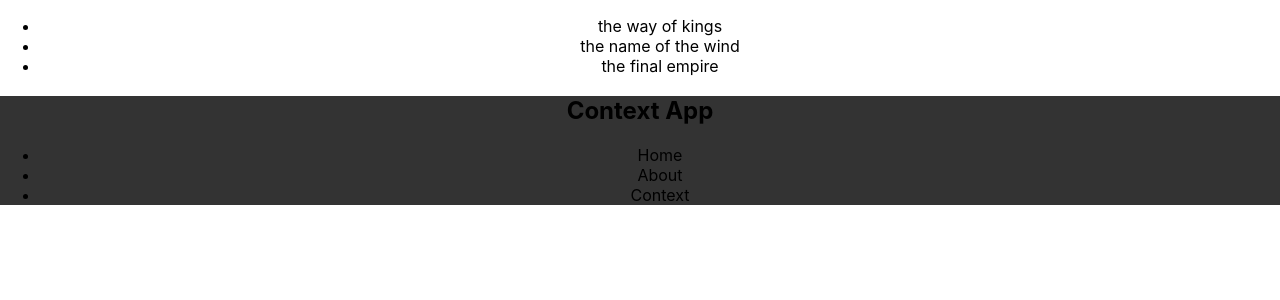
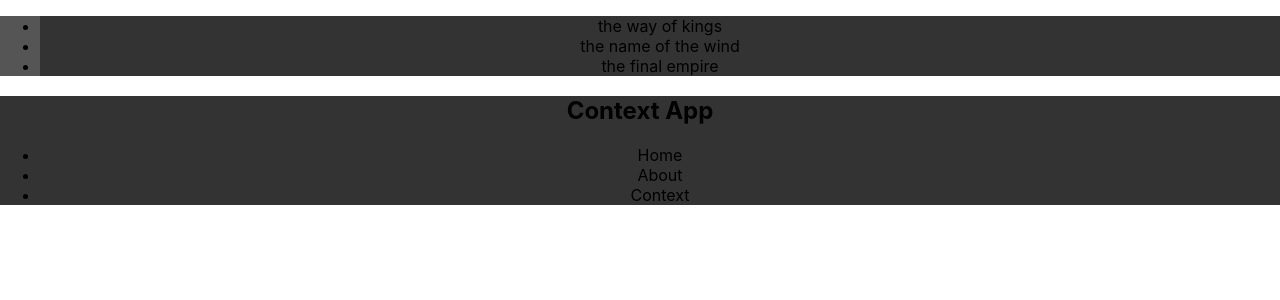
Before and after one commit to JohnKimaiyo/react_vol_9, a React (Create React App) app: page / in a window 1280 px wide. Shown: the top 300 px of the page. Built offline with nearby package versions, Linux system fonts and the light colour scheme.

Commit message:
booklist theme api

```diff
--- a/src/Component/BookList.js
+++ b/src/Component/BookList.js
@@ -1,13 +1,19 @@
 import React, { Component } from "react";
-
+import { ThemeContext } from "../context/ThemeContext";
 class BookList extends Component {
+  static contextType = ThemeContext;
   render() {
+    const { isLightTheme, light, dark } = this.context;
+    const theme = isLightTheme ? light : dark;
     return (
-      <div className="book-list">
+      <div
+        className="book-list"
+        style={{ color: theme.syntax, background: theme.bg }}
+      >
         <ul>
-          <li>the way of kings</li>
-          <li>the name of the wind</li>
-          <li>the final empire</li>
+          <li style={{ background: theme.ui }}>the way of kings</li>
+          <li style={{ background: theme.ui }}>the name of the wind</li>
+          <li style={{ background: theme.ui }}>the final empire</li>
         </ul>
       </div>
     );
```
